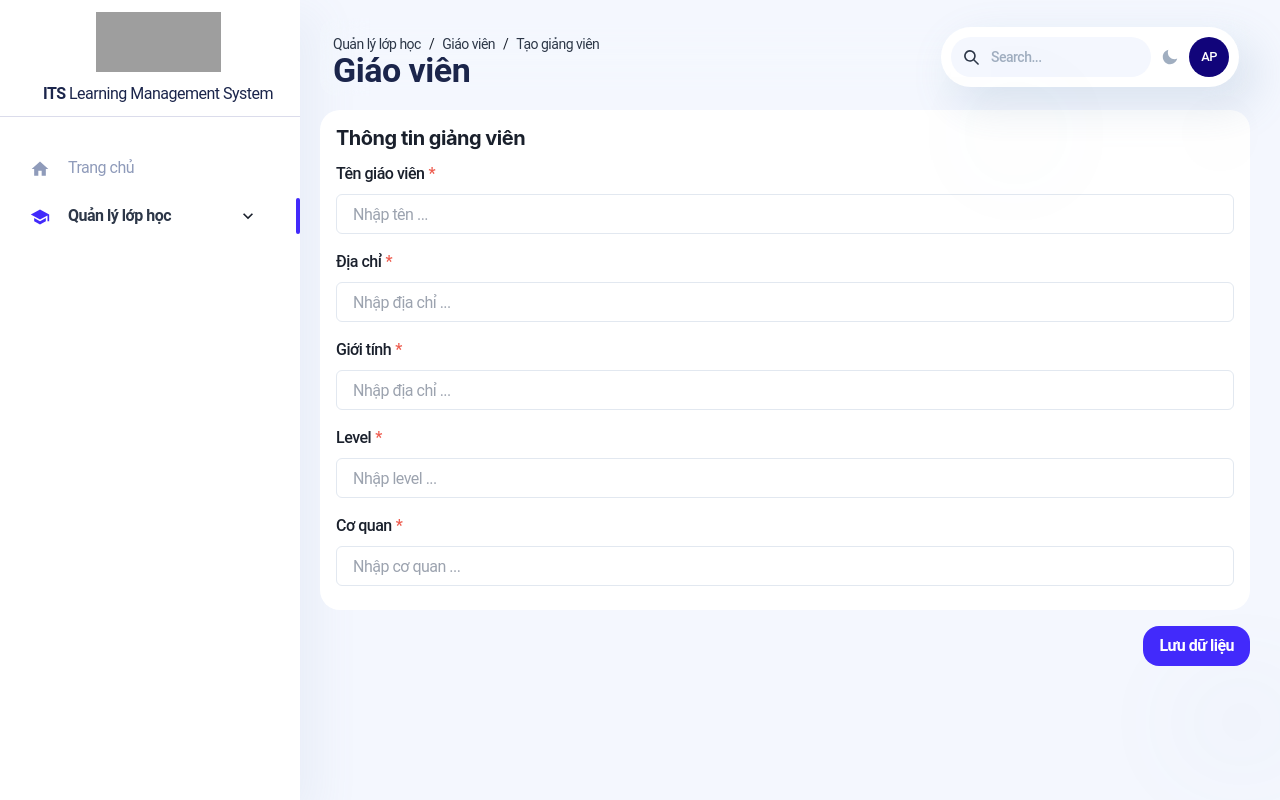
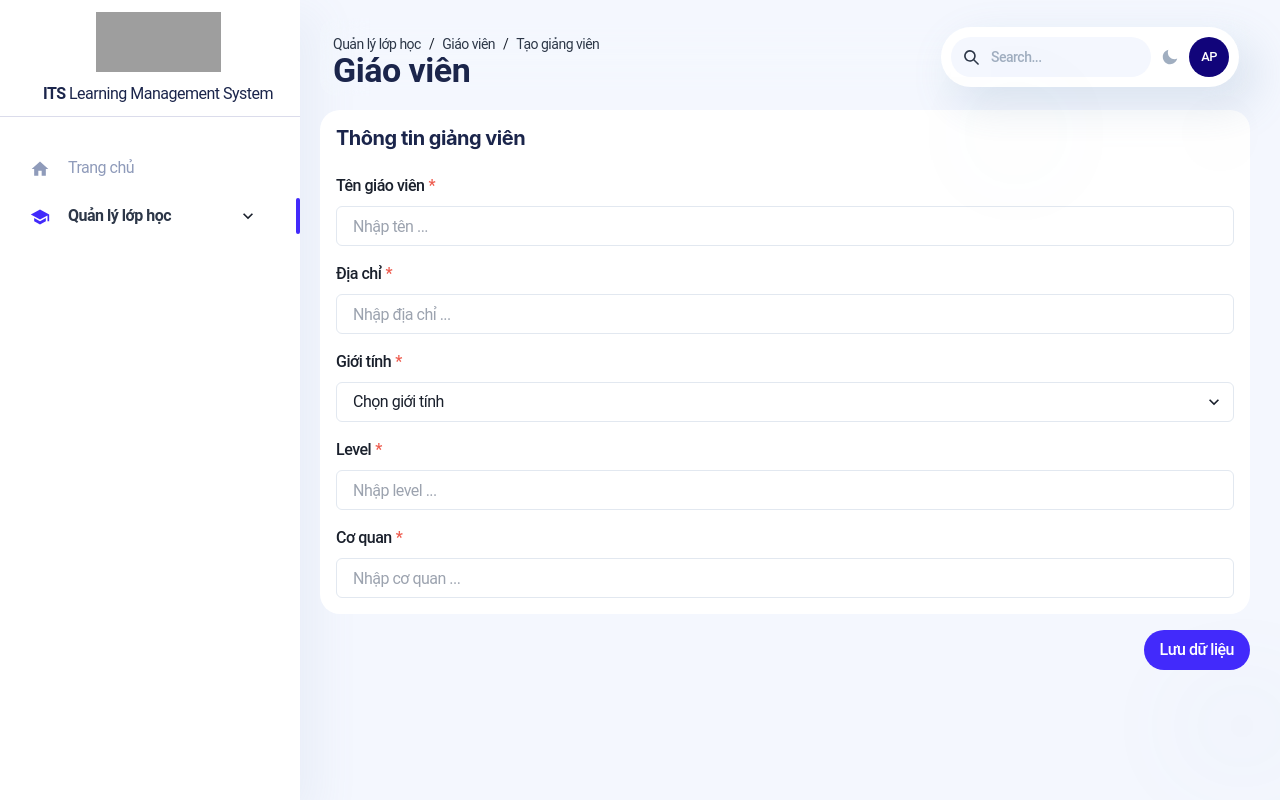
Before and after one commit to manhquang00m/ITS-Portal-GUI, a React (Create React App) app: page /admin/class/teacher/create in a window 1280 px wide. Built offline with nearby package versions, Linux system fonts and the light colour scheme; grey boxes are pictures that could not be loaded.

Commit message:
base select

```diff
--- a/src/components/displayListItemDetail/displayListItemDetail.tsx
+++ b/src/components/displayListItemDetail/displayListItemDetail.tsx
@@ -12,7 +12,7 @@ export default function DisplayListItemDetail({ data }: IPropsDisplayListItem) {
             gap={4}
         >
             <GridItem colSpan={{ base: 4, lg: 1 }}  >
-                <Heading as="h3" size="lg">
+                <Heading as="h3" size="lg" >
                     {data?.heading}
                 </Heading>
             </GridItem>
--- /dev/null
+++ b/src/components/fields/SelectField.tsx
@@ -0,0 +1,23 @@
+import { Select } from "@chakra-ui/react";
+
+export interface IOptionSelectComp {
+    value: string,
+    name: string
+}
+
+interface ISelectComp {
+    placeholder?: string;
+    value?: string | number;
+    onChange?: () => void;
+    options: IOptionSelectComp[]
+}
+
+export default function SelectComp(props: ISelectComp) {
+    const { value, onChange, placeholder, options } = props;
+
+    return <Select placeholder={placeholder} value={value} onChange={onChange}>
+        {options.map((option, index) => {
+            return <option key={index} value={option.value}>{option.name}</option>
+        })}
+    </Select>
+}
--- a/src/index.tsx
+++ b/src/index.tsx
@@ -26,7 +26,14 @@ const queryClient = new QueryClient({
 });
 
 ReactDOM.render(
-  <ConfigProvider theme={{ token: { fontFamily: 'Roboto' } }}>
+  <ConfigProvider theme={{
+    token: { fontFamily: 'Roboto' }, components: {
+      Table: {
+        headerBg: "#ffffff",
+        borderColor: "#e2e8f0",
+      }
+    }
+  }}>
     <ChakraProvider theme={theme}>
       <React.StrictMode>
         <QueryClientProvider client={queryClient}>
--- a/src/theme/components/button.ts
+++ b/src/theme/components/button.ts
@@ -3,7 +3,7 @@ export const buttonStyles = {
 	components: {
 		Button: {
 			baseStyle: {
-				borderRadius: '16px',
+				borderRadius: '50px',
 				boxShadow: '45px 76px 113px 7px rgba(112, 144, 176, 0.08)',
 				transition: '.25s all ease',
 				boxSizing: 'border-box',
@@ -12,11 +12,12 @@ export const buttonStyles = {
 				},
 				_active: {
 					boxShadow: 'none'
-				}
+				},
+				fontWeight: "500"
 			},
 			variants: {
 				outline: () => ({
-					borderRadius: '16px'
+					borderRadius: '50px'
 				}),
 				brand: (props: any) => ({
 					bg: mode('brand.500', 'brand.400')(props),
--- /dev/null
+++ b/src/views/admin/classManagement/teacher/detail/create-edit/config.tsx
@@ -0,0 +1,7 @@
+export const optionsGender = [{
+    value: 'Nam',
+    name: 'Nam',
+}, {
+    value: 'Nữ',
+    name: 'Nữ',
+}]
--- a/src/views/admin/classManagement/teacher/detail/create-edit/create-edit-teacher.tsx
+++ b/src/views/admin/classManagement/teacher/detail/create-edit/create-edit-teacher.tsx
@@ -1,4 +1,4 @@
-import { Box, Button, FormControl, FormErrorMessage, FormLabel, Heading, Input, SimpleGrid } from '@chakra-ui/react'
+import { Box, Button, FormControl, FormErrorMessage, FormLabel, Heading, Input, SimpleGrid, useColorModeValue } from '@chakra-ui/react'
 import React, { useEffect } from 'react'
 import { Controller, useForm } from 'react-hook-form';
 import { IFormTeacher } from 'types/class-management/teacher.type';
@@ -6,6 +6,9 @@ import Card from "components/card/Card";
 import { useCreateTeacher, useEditTeacher, useGetDetailTeacher } from 'hook/query/teacher/use-get-teachers';
 import { useHistory, useParams } from 'react-router-dom';
 import { Spin } from 'antd';
+import { optionsGender } from './config';
+import SelectComp from 'components/fields/SelectField';
+
 
 export default function CreateEditTeacher() {
     const { handleSubmit, control, getValues, reset } = useForm<IFormTeacher>({
@@ -42,8 +45,8 @@ export default function CreateEditTeacher() {
         <Box pt={{ base: "130px", md: "80px", xl: "80px" }}>
             <Spin spinning={isLoadingDetail || loadingCreate || loadingEdit} fullscreen />
             <form onSubmit={handleSubmit(onSubmit)}>
-                <Card variant="elevated" className="p-4 pb-6">
-                    <Heading size="md" mb={3}>
+                <Card variant="elevated" className="p-4 ">
+                    <Heading size="md" mb={6} color={useColorModeValue('navy.700', 'white')}>
                         Thông tin giảng viên
                     </Heading>
                     <SimpleGrid columns={{ base: 1, "2xl": 2 }} spacing={4}>
@@ -76,10 +79,10 @@ export default function CreateEditTeacher() {
                         <Controller
                             control={control}
                             name="gender"
-                            render={({ field: { ref, ...restField }, fieldState }) => (
+                            render={({ field: { ref, value, onChange }, fieldState }) => (
                                 <FormControl isRequired isInvalid={!!fieldState?.error}>
                                     <FormLabel>Giới tính</FormLabel>
-                                    <Input {...restField} placeholder="Nhập địa chỉ ..." />
+                                    <SelectComp options={optionsGender} value={value} onChange={onChange} placeholder="Chọn giới tính" />
                                     <FormErrorMessage>
                                         {fieldState?.error?.message}
                                     </FormErrorMessage>
--- a/src/views/admin/classManagement/teacher/detail/view/view-detail-teacher.tsx
+++ b/src/views/admin/classManagement/teacher/detail/view/view-detail-teacher.tsx
@@ -77,7 +77,7 @@ export default function ViewDetailTeacher() {
                         <Spacer />
                         <Center w="124px" >
 
-                            <Button onClick={linkToEdit} color={"white"} rightIcon={<MdEdit />} background={"linear-gradient(293.45deg, rgb(250, 112, 154) 0%, rgb(254, 225, 64) 92.27%)"}>
+                            <Button variant={"unstyled"} width={"160px"} onClick={linkToEdit} color={"white"} rightIcon={<MdEdit />} background={"linear-gradient(293.45deg, rgb(250, 112, 154) 0%, rgb(254, 225, 64) 92.27%)"}>
                                 Chỉnh sửa
                             </Button>
                         </Center>
--- a/src/views/admin/classManagement/teacher/list/config.tsx
+++ b/src/views/admin/classManagement/teacher/list/config.tsx
@@ -1,4 +1,4 @@
-import { IconButton } from "@chakra-ui/react";
+import { Button, IconButton } from "@chakra-ui/react";
 import { Space, Tag } from "antd";
 import { ColumnsType } from "antd/es/table";
 import { MdEdit, MdPhone, MdRemoveRedEye } from "react-icons/md";
@@ -67,7 +67,7 @@ export const columns = (history: any): ColumnsType<IDetailTeacher> => {
     //   ),
     // },
     {
-      title: 'Action',
+      title: 'Tác vụ',
       key: 'action',
       fixed: 'right',
       width: 120,
--- a/src/views/admin/classManagement/teacher/list/list-teacher.tsx
+++ b/src/views/admin/classManagement/teacher/list/list-teacher.tsx
@@ -18,9 +18,6 @@ export function ListTeacher() {
     };
 
     const onChangePagination = (page: number, pageSize: number) => {
-        console.log(page, pageSize)
-        console.log("limit old: ", filter?.limit)
-
         setFilter({
             ...filter,
             page: pageSize !== filter?.limit ? 1 : page,
```
